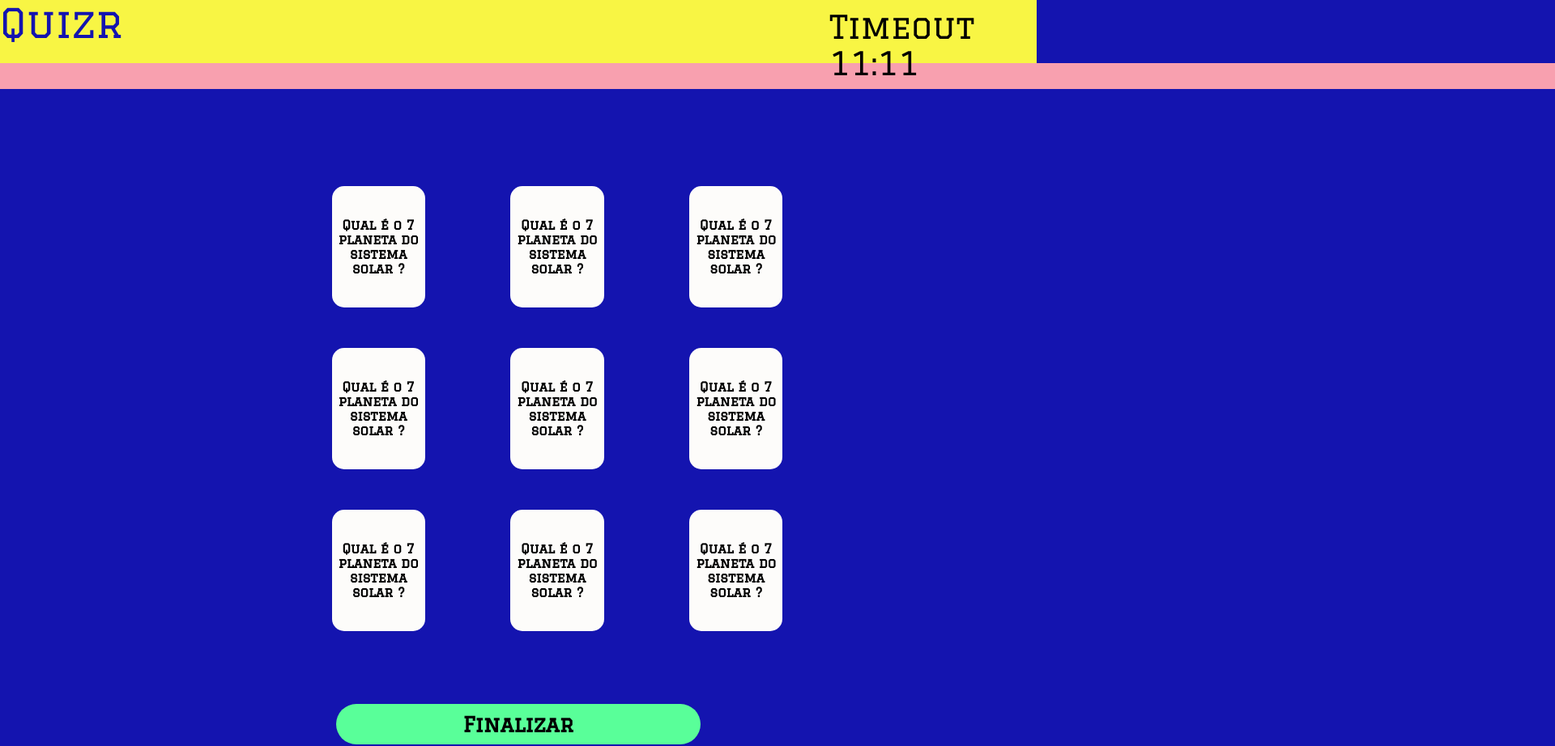
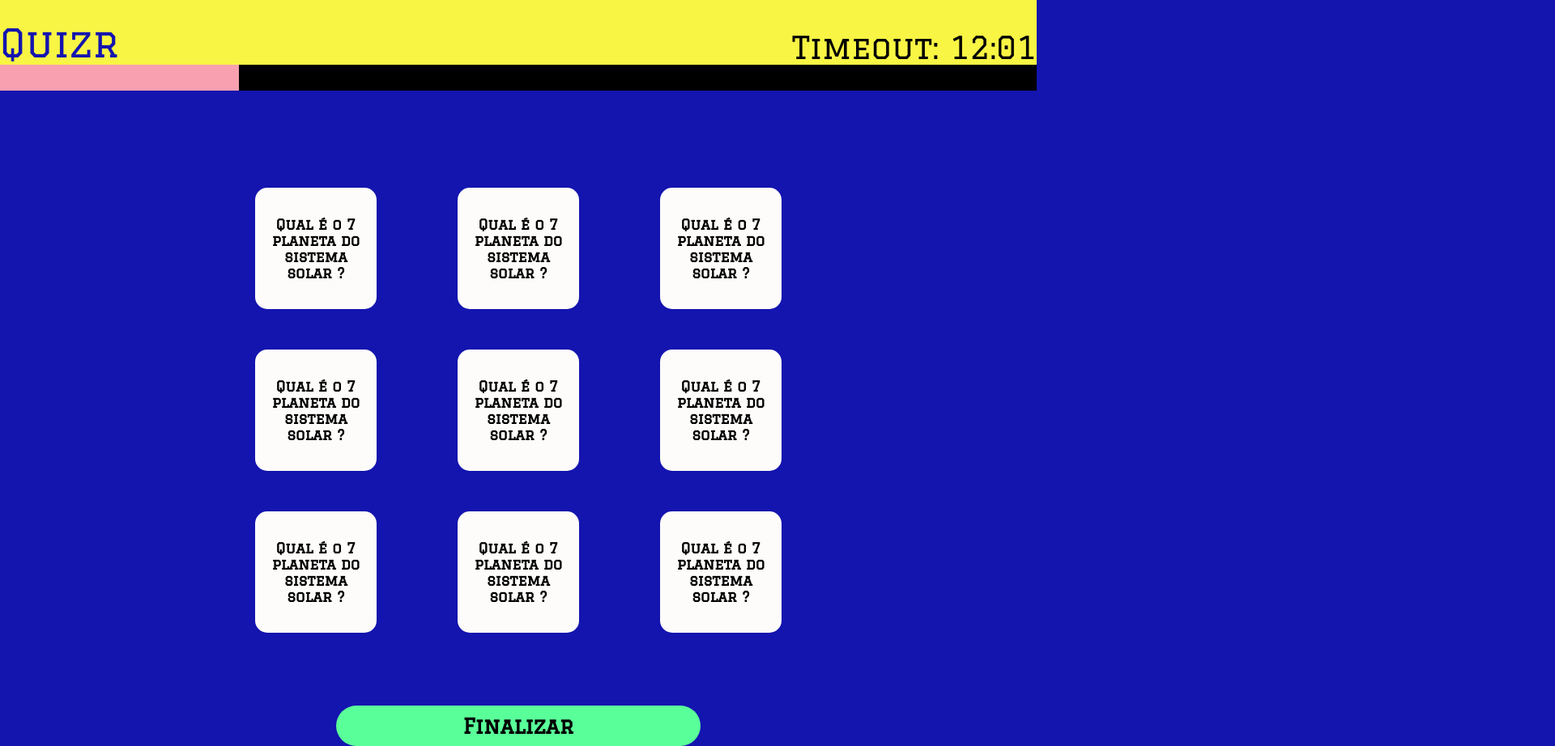
Before and after one commit to USPCodeLabSanca/Flashcard-Quizz-on, a plain HTML site: page pages/grade cards.html in a window 1280 px wide. Shown: the whole page at 81% size, 1920 px wide, since content can reach past the window. Drawn offline with Linux system fonts and the light colour scheme.

Commit message:
Grade cards

```diff
--- a/pages/grade cards.html
+++ b/pages/grade cards.html
@@ -1,222 +1,7 @@
 <!DOCTYPE html>
-<style>
-    @import url('https://fonts.googleapis.com/css2?family=Graduate&display=swap');
-    body {
-        background-color: rgb(20, 20, 175);
-        margin:0px !important;
-        padding: 0px !important;
-        margin-top: 0px;
-        margin-top: 0px;
-        font-family: 'Graduate', cursive;
-    }
-    .logo {
-        color: rgb(20, 20, 175);
-        background-color: rgb(248, 245, 68);
-        width: 100%;
-        height: 110px;
-        font-size:310%;
-        border: none;
-
-    }
-    .quizr {
-        color: rgb(20, 20, 175);
-        margin-left: 0%;
-        border: none;
-        margin-top: 0px;
-        width: 50px;
-        cursor: pointer;
-    }
-    .timer {
-        color: rgb(0, 0, 0);
-        margin-left: 80%;
-        border: none;
-        margin-top: -100px;
-        font-family: 'Graduate', cursive;
-        font-size: 80%;
-    }
-    .card11 {
-        background-color: rgb(253, 252, 250);
-        width: 9%;
-        height: 150px;
-        margin-left: 32%;
-        margin-top: 20px;
-        border-radius: 15px;
-        border: none;
-        font-family: 'Graduate', cursive;
-        font-size: 100%;
-        font-weight: bold;
-        cursor: pointer;
-
-    }
-    .card11:hover {
-        opacity: 75%;
-    }
-    .card12 {
-        background-color: rgb(253, 252, 250);
-        width: 9%;
-        height: 150px;
-        border-radius: 15px;
-        margin-left: 100px;
-        margin-top: 20px;
-        border: none;
-        font-family: 'Graduate', cursive;
-        font-size: 100%;
-        font-weight: bold;
-        cursor: pointer;
-    }
-    .card12:hover {
-        opacity: 75%;
-    }
-    .card13 {
-        background-color: rgb(253, 252, 250);
-        width: 9%;
-        height: 150px;
-        border-radius: 15px;
-        margin-left: 100px;
-        margin-top: 20px;
-        border: none;
-        font-family: 'Graduate', cursive;
-        font-size: 100%;
-        font-weight: bold;
-        cursor: pointer;
-    }
-    .card13:hover {
-        opacity: 75%;
-    }
-    .card21 {
-        background-color: rgb(253, 252, 250);
-        width: 9%;
-        height: 150px;
-        margin-left: 32%;
-        margin-top: 50px;
-        border-radius: 15px;
-        border-width: 0px;
-        border: none;
-        font-family: 'Graduate', cursive;
-        font-size: 100%;
-        font-weight: bold;
-        cursor: pointer;
-
-    }
-    .card21:hover {
-        opacity: 75%;
-    }
-    .card22 {
-        background-color: rgb(253, 252, 250);
-        width: 9%;
-        height: 150px;
-        border-radius: 15px;
-        margin-left: 100px;
-        margin-top: 50px;
-        border: none;
-        font-family: 'Graduate', cursive;
-        font-size: 100%;
-        font-weight: bold;
-        cursor: pointer;
-    }
-    .card22:hover {
-        opacity: 75%;
-    }
-    .card23 {
-        background-color: rgb(253, 252, 250);
-        width: 9%;
-        height: 150px;
-        border-radius: 15px;
-        margin-left: 100px;
-        margin-top: 50px;
-        border: none;
-        font-family: 'Graduate', cursive;
-        font-size: 100%;
-        font-weight: bold;
-        cursor: pointer;
-    }
-    .card23:hover {
-        opacity: 75%;
-    }
-    .card31 {
-        background-color: rgb(253, 252, 250);
-        width: 9%;
-        height: 150px;
-        margin-left: 32%;
-        margin-top: 50px;
-        border-radius: 15px;
-        border-width: 0px;
-        border: none;
-        font-family: 'Graduate', cursive;
-        font-size: 100%;
-        font-weight: bold;
-        cursor: pointer;
-    }
-    .card31:hover {
-        opacity: 75%;
-    }
-    .card32 {
-        background-color: rgb(253, 252, 250);
-        width: 9%;
-        height: 150px;
-        border-radius: 15px;
-        margin-left: 100px;
-        margin-top: 50px;
-        border: none;
-        font-family: 'Graduate', cursive;
-        font-size: 100%;
-        font-weight: bold;
-        cursor: pointer;
-
-    }
-    .card32:hover {
-        opacity: 75%;
-    }
-    .card33 {
-        background-color: rgb(253, 252, 250);
-        width: 9%;
-        height: 150px;
-        border-radius: 15px;
-        margin-left: 100px;
-        margin-top: 50px;
-        border: none;
-        font-family: 'Graduate', cursive;
-        font-size: 100%;
-        font-weight: bold;
-        cursor: pointer;
-    }
-    .card33:hover {
-        opacity: 75%;
-    }
-    .finalizar {
-        background-color: rgb(89, 255, 153);
-        width: 450px;
-        height: 50px;
-        align-self: center;
-        margin-top: 90px;
-        border-radius: 25px;
-        border: none;
-        font-size: 160%;
-        font-family: 'Graduate', cursive;
-        font-weight: bold;
-        cursor: pointer;
-    }
-    .finalizar:hover {
-        opacity: 75%;
-    }
-    .cards {
-        margin-top: 100px;
-        font-size: 100%;
-        font-weight: bold;
-    }
-
-    .barra {
-        width: 1920px;
-        height: 32px;
-        background-color: rgb(248, 160, 175);
-        margin-top: 22px;
-        margin-bottom: 0px;
-        font-family: 'Graduate', cursive;
-    }
-
-</style>
 <html>
     <head>
+        <link href="../styles/stylegrade.css" rel="stylesheet" type="text/css"/>
         <title>
             Quizr
         </title>
@@ -225,45 +10,48 @@
     <header class="logo">
         <div class="quizr">
             Quizr
-            <div class="barra"></div>
         </div>
         <div class="timer">
-            Timeout 11:11
+            Timeout: 12:01
         </div>
     </header>
+    <div class="barras">
+        <div class="barra"></div>
+        <div class="barra2"></div>
+    </div>
     <div class="cards">
-        <button class="card11">
+        <button class="card">
             Qual é o 7 planeta do sistema solar ?
         </button>
-        <button class="card12">
+        <button class="card">
             Qual é o 7 planeta do sistema solar ?
         </button>
-        <button class="card13">
+        <button class="card">
             Qual é o 7 planeta do sistema solar ?
         </button>
-        <button class="card21">
+        <button class="card">
             Qual é o 7 planeta do sistema solar ?
         </button>
-        <button class="card22">
+        <button class="card">
             Qual é o 7 planeta do sistema solar ?
         </button>
-        <button class="card23">
+        <button class="card">
             Qual é o 7 planeta do sistema solar ?
         </button>
-        <button class="card31">
+        <button class="card">
             Qual é o 7 planeta do sistema solar ?
         </button>
-        <button class="card32">
+        <button class="card">
             Qual é o 7 planeta do sistema solar ?
         </button>
-        <button class="card33">
+        <button class="card">
             Qual é o 7 planeta do sistema solar ?
         </button>
-        <div align="center">
-            <button class="finalizar">
-                Finalizar
-            </button>
-        </div>
+    </div>
+    <div class="botao">
+        <button class="finalizar">
+            Finalizar
+        </button>
     </div>
 
 </body>
--- /dev/null
+++ b/styles/stylegrade.css
@@ -0,0 +1,115 @@
+    @import url('https://fonts.googleapis.com/css2?family=Graduate&display=swap');
+    body {
+        background-color: rgb(20, 20, 175);
+        margin:0px !important;
+        padding: 0px !important;
+        margin-top: 0px;
+        margin-top: 0px;
+        font-family: 'Graduate', cursive;
+    }
+
+    .logo {
+        color: rgb(20, 20, 175);
+        background-color: rgb(248, 245, 68);
+        width: 100%;
+        height: 80px;
+        font-size:300%;
+        border: none;
+        display: flex;
+        align-items: end;
+        justify-content: space-between;
+    }
+
+    .quizr {
+        color: rgb(20, 20, 175);
+        border: none;
+        width: 50px;
+        cursor: pointer;
+    }
+
+    .timer {
+        color: rgb(0, 0, 0);
+        border: none;
+        font-family: 'Graduate', cursive;
+        font-size: 80%;
+    }
+
+    .card:hover {
+        opacity: 75%;
+        background-color: white;
+    }
+
+    .finalizar {
+        background-color: rgb(89, 255, 153);
+        width: 450px;
+        height: 50px;
+        align-self: center;
+        margin: auto;
+        margin-top: 90px;
+        border-radius: 25px;
+        border: none;
+        font-size: 160%;
+        font-family: 'Graduate', cursive;
+        font-weight: bold;
+        cursor: pointer;
+    }
+
+    .finalizar:hover {
+        opacity: 75%;
+    }
+
+    .cards {
+        margin: auto;
+        margin-top: 70px;
+        font-weight: bold;
+        width: 900px;
+        display:flex;
+        flex-wrap: wrap;
+        justify-content: center;
+        align-items: center;
+
+    }
+
+    .barra {
+        width: 30%;
+        height: 32px;
+        background-color: rgb(248, 160, 175);
+        /* margin-top: 22px; */
+        margin-bottom: 0px;
+        font-family: 'Graduate', cursive;
+    }
+
+    .card{
+        background-color: rgb(253, 252, 250);
+        width: 150px;
+        height: 150px;
+        border-radius: 15px;
+        margin-left: 50px;
+        margin-right: 50px;
+        margin-top: 50px;
+        border: none;
+        font-family: 'Graduate', cursive;
+        cursor: pointer;
+        font-weight: bold;
+        font-size: 110%;
+    }
+
+    .barra2 {
+        height: 32px;
+        width: 100%;
+        /* margin-top: 22px; */
+        margin-bottom: 0px;
+        background-color: rgb(0, 0, 0);
+    }
+
+    .barras {
+        display: flex;
+
+    }
+
+    .botao {
+        width: 100%;
+        display: flex;
+        justify-content: center;
+
+    }
```
